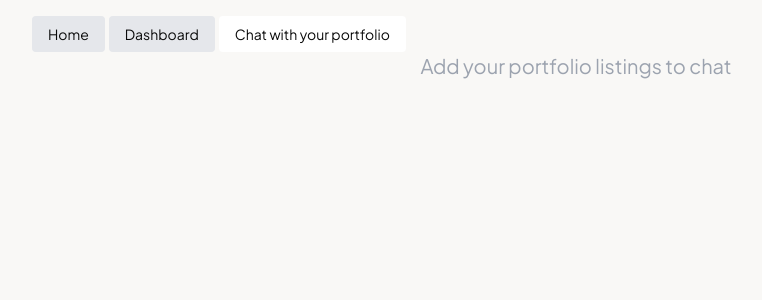
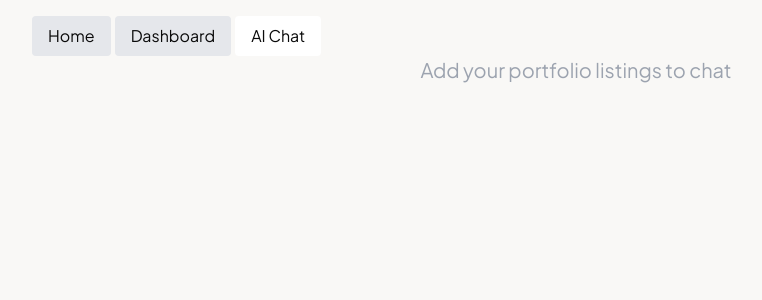
Before and after one commit to harshturna/portfolio-health-analyzer, a Next.js app: page /dashboard/chat in a window 1280 px wide. Shown: the top 300 px of the page, without its empty margins (64-826 px from the left). Built offline with nearby package versions, Linux system fonts and the light colour scheme.

Commit message:
minor fix

```diff
--- a/app/dashboard/layout.tsx
+++ b/app/dashboard/layout.tsx
@@ -10,7 +10,7 @@ const navTabs = [
     link: "/dashboard",
   },
   {
-    name: "Chat with your portfolio",
+    name: "AI Chat",
     link: "/dashboard/chat",
   },
 ];
--- a/components/copilot-button.tsx
+++ b/components/copilot-button.tsx
@@ -40,7 +40,7 @@ export default function CopilotButton({
   };
 
   return (
-    <Link href="/chat">
+    <Link href="/chat" className="mb-8 md:mb-0">
       <div
         className={cn(
           "group relative flex items-center justify-center w-[4.5rem] h-[4.5rem] border border-gray-300 rounded-[50%]"
--- a/components/ui/nav-tabs.tsx
+++ b/components/ui/nav-tabs.tsx
@@ -22,7 +22,7 @@ export default function NavTabs({ tabs }: NavTabsProps) {
           href={tab.link}
           className={cn(
             pathname === tab.link ? "bg-white" : "bg-gray-200",
-            "py-2 px-4 rounded-sm"
+            "py-2 px-4 rounded-sm text-sm md:text-base"
           )}
         >
           {tab.name}
```
